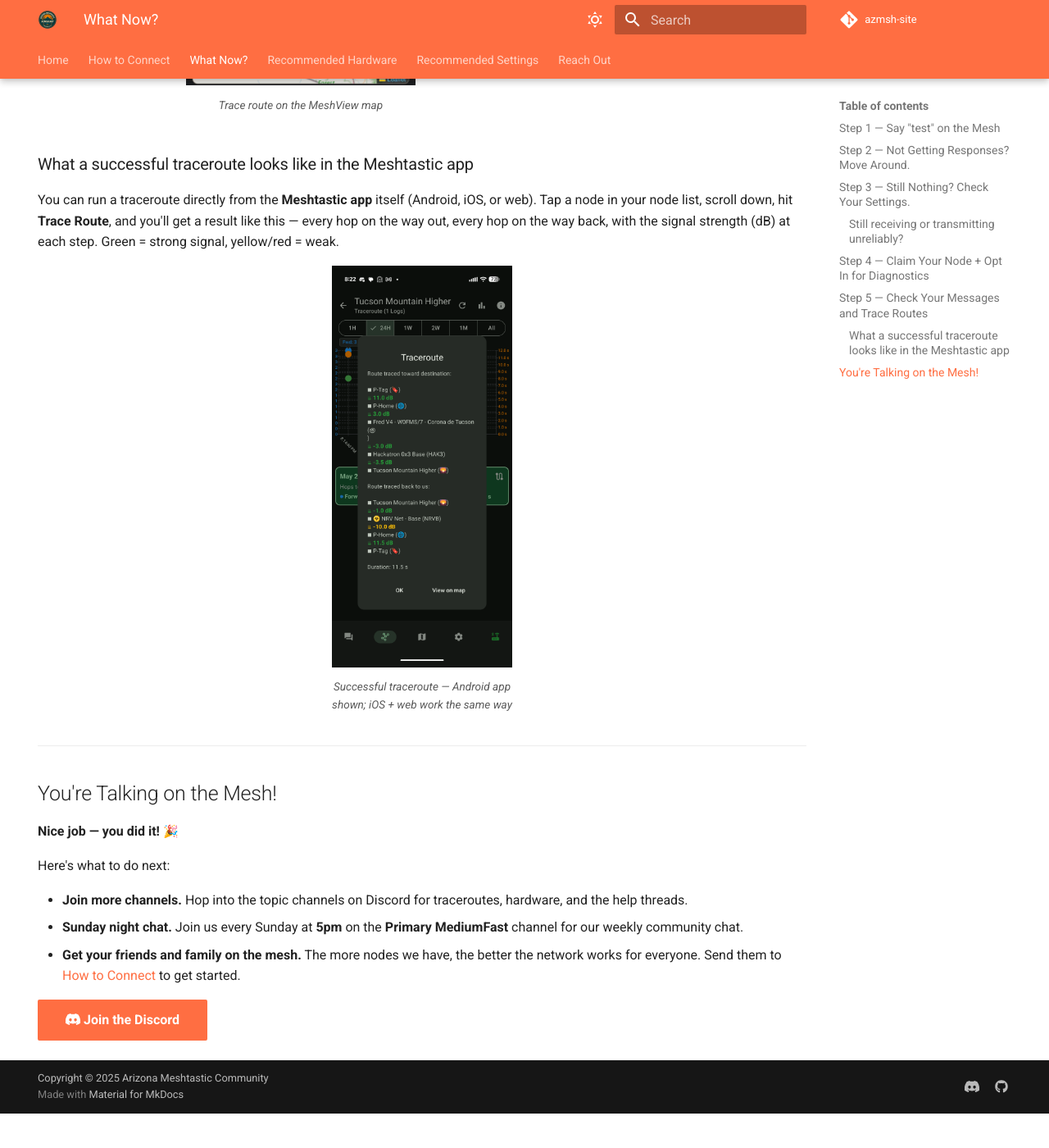
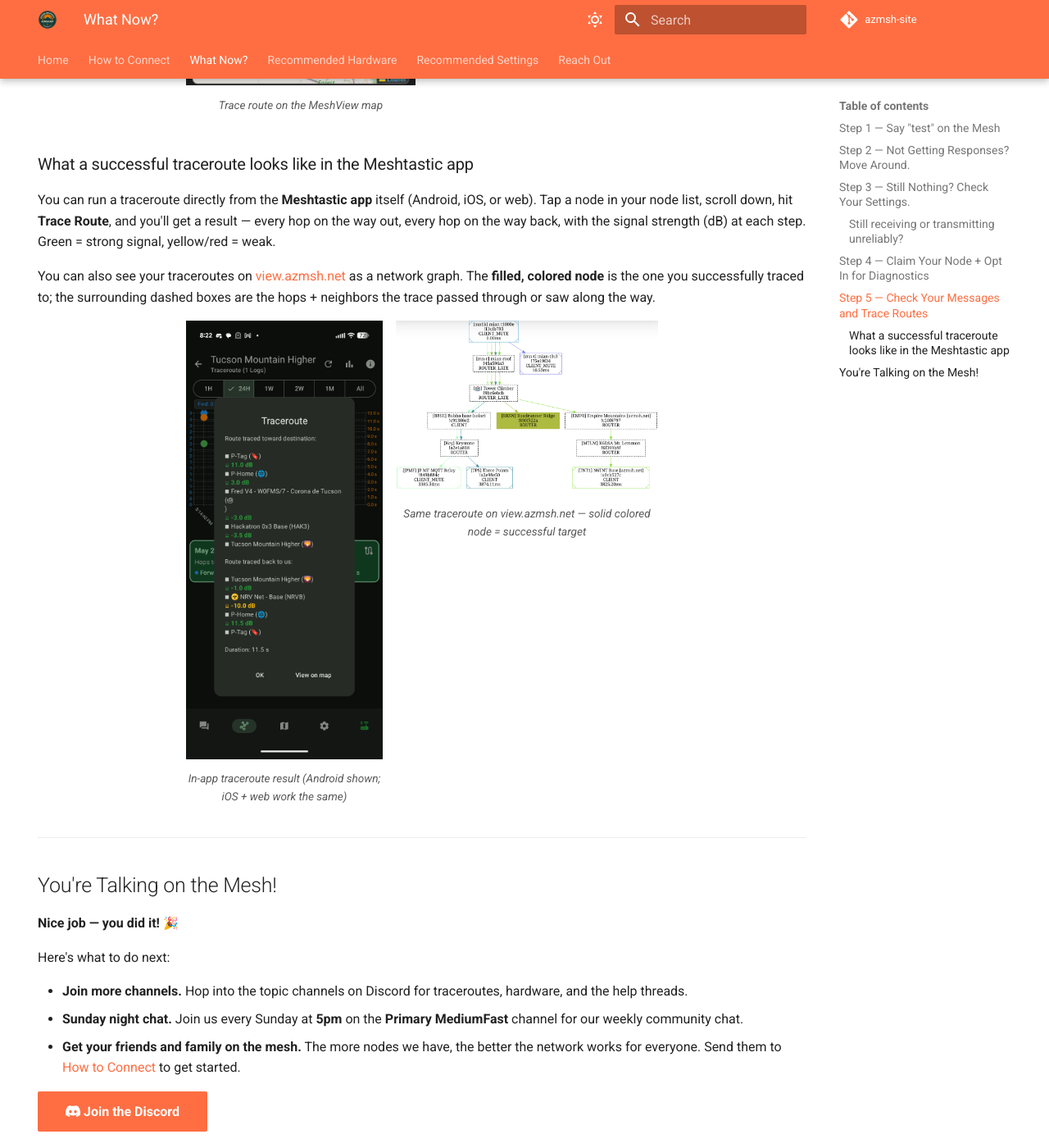
Before and after one commit to ArizonaMeshtasticCommunity/azmsh-site, an MkDocs documentation site: the page built from docs/docs/what-now.md, in a window 1280 px wide and 1400 px high, scrolled down 3512 px. Shown: the whole window at 82% size. Built offline with MkDocs 1.6.1 and Material for MkDocs 9.7.7, drawn with Linux system fonts in a browser that asks for light colours; emoji names are drawn with the system emoji font; comment, search, counter and statistics services are not loaded; before the commit the page ends 4870 px from its top, so only the background shows below that.

Commit message:
docs(what-now): add MeshView graph traceroute side-by-side with in-app result
Pairs the in-app traceroute screenshot with a network-graph view from
view.azmsh.net showing the same traceroute as a tree of nodes — the
filled colored node is the successful target, dashed nodes are
hops/neighbors observed along the way. Side-by-side flex layout in the
"What a successful traceroute looks like" subsection.

Co-Authored-By: Claude Opus 4.7 (1M context) <noreply@anthropic.com>

```diff
--- a/docs/docs/what-now.md
+++ b/docs/docs/what-now.md
@@ -106,14 +106,24 @@ Here's what success looks like — on the MeshView map and in the Meshtastic app
 
 ### What a successful traceroute looks like in the Meshtastic app
 
-You can run a traceroute directly from the **Meshtastic app** itself (Android, iOS, or web). Tap a node in your node list, scroll down, hit **Trace Route**, and you'll get a result like this — every hop on the way out, every hop on the way back, with the signal strength (dB) at each step. Green = strong signal, yellow/red = weak.
+You can run a traceroute directly from the **Meshtastic app** itself (Android, iOS, or web). Tap a node in your node list, scroll down, hit **Trace Route**, and you'll get a result — every hop on the way out, every hop on the way back, with the signal strength (dB) at each step. Green = strong signal, yellow/red = weak.
 
-<figure style="margin: 0 auto; max-width: 220px;">
-  <a href="../assets/images/what-now-traceroute-android-app.png" class="glightbox" data-description="Meshtastic Android app — successful traceroute with outbound + return path and per-hop dB.">
-    <img src="../assets/images/what-now-traceroute-android-app.png" alt="Meshtastic Android app traceroute result for 'Tucson Mountain Higher' — outbound path P-Tag → P-Home → Fred V4 → Hackatron 0x3 Base → Tucson Mountain Higher with dB values per hop, return path back to P-Tag, duration 11.5s." style="width: 100%; height: auto;">
-  </a>
-  <figcaption style="text-align: center; font-size: 0.85em; opacity: 0.75;">Successful traceroute — Android app shown; iOS + web work the same way</figcaption>
-</figure>
+You can also see your traceroutes on [view.azmsh.net](https://view.azmsh.net) as a network graph. The **filled, colored node** is the one you successfully traced to; the surrounding dashed boxes are the hops + neighbors the trace passed through or saw along the way.
+
+<div style="display: flex; flex-wrap: wrap; gap: 16px; align-items: flex-start; justify-content: center;">
+  <figure style="flex: 1 1 200px; max-width: 240px; margin: 0;">
+    <a href="../assets/images/what-now-traceroute-android-app.png" class="glightbox" data-description="Meshtastic app — successful traceroute with outbound + return path and per-hop dB.">
+      <img src="../assets/images/what-now-traceroute-android-app.png" alt="Meshtastic app traceroute result — outbound path with dB values per hop, return path, duration 11.5s." style="width: 100%; height: auto;">
+    </a>
+    <figcaption style="text-align: center; font-size: 0.85em; opacity: 0.75;">In-app traceroute result (Android shown; iOS + web work the same)</figcaption>
+  </figure>
+  <figure style="flex: 1 1 200px; max-width: 320px; margin: 0;">
+    <a href="../assets/images/what-now-traceroute-meshview-graph.png" class="glightbox" data-description="MeshView network graph — solid colored node = successful traceroute target; dashed nodes = hops/neighbors along the path.">
+      <img src="../assets/images/what-now-traceroute-meshview-graph.png" alt="MeshView graph view of a traceroute from mian t1000e through Tower Climber down to Roadrunner Ridge (the solid green node = successful hit), with neighbor branches to Empire Mountains + Bubba base visible." style="width: 100%; height: auto;">
+    </a>
+    <figcaption style="text-align: center; font-size: 0.85em; opacity: 0.75;">Same traceroute on view.azmsh.net — solid colored node = successful target</figcaption>
+  </figure>
+</div>
 
 ---
 
```
Also changed, not shown: docs/assets/images/what-now-traceroute-meshview-graph.png (added).
